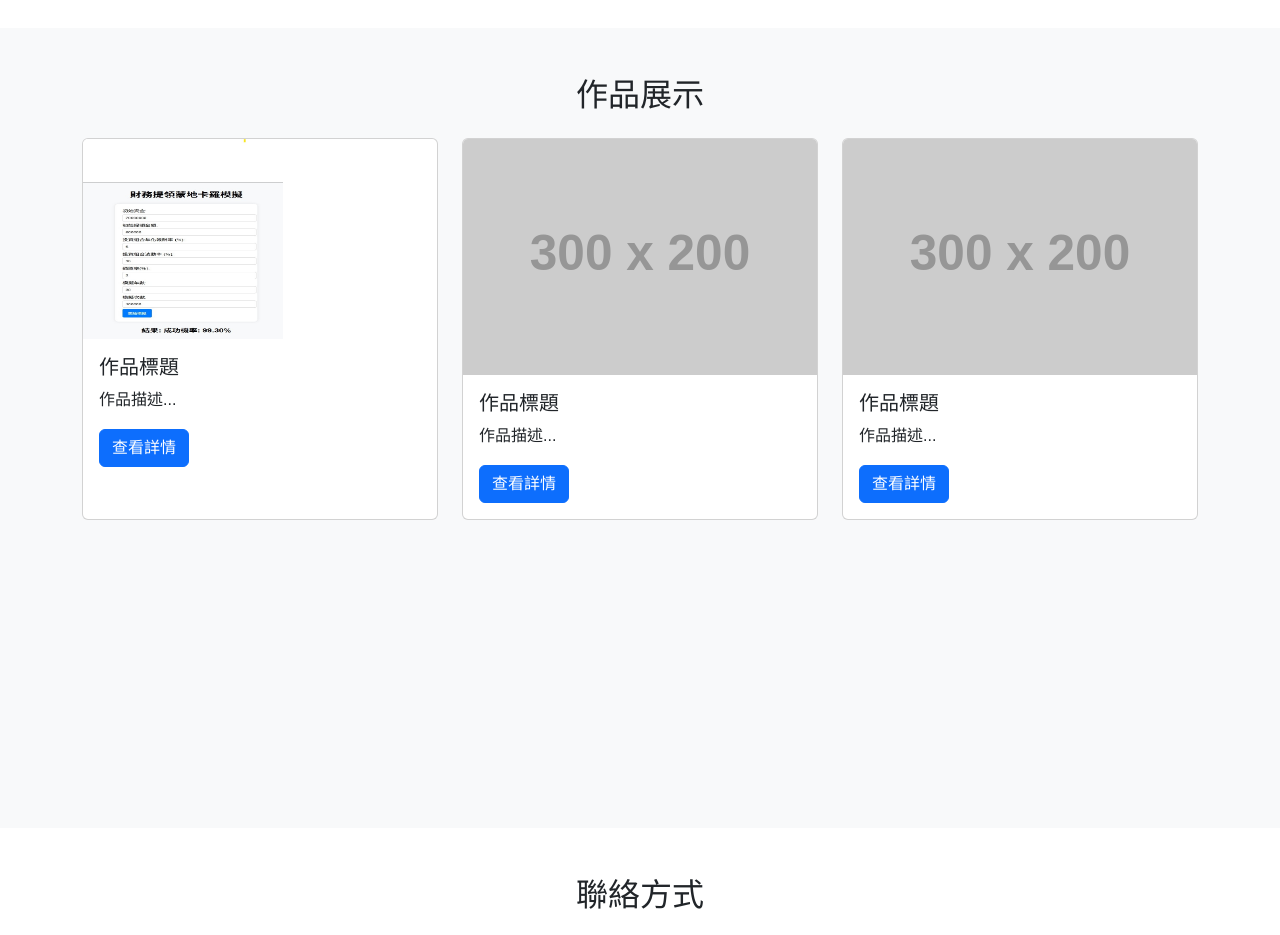
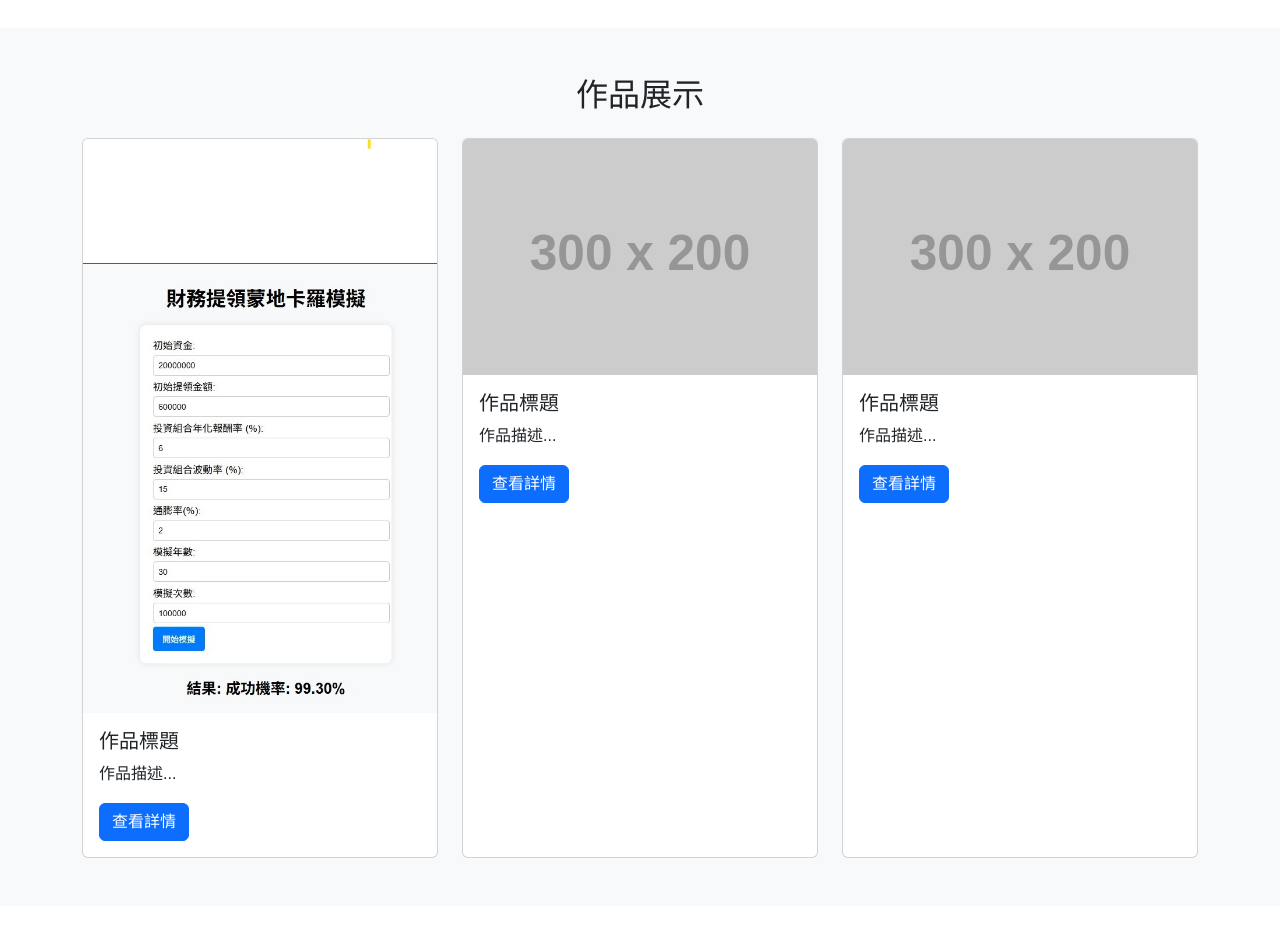
Before and after one commit to 2GaryHung2/2garyhung2.github.io, a plain HTML site: page index.html in a window 1280 px wide. Shown: the part 820-1755 px from the top of the page. Drawn offline with nearby package versions, Linux system fonts and the light colour scheme; placeholder pictures from the web are drawn by us.

Commit message:
Update index.html

```diff
--- a/index.html
+++ b/index.html
@@ -58,7 +58,7 @@
       <div class="row g-4">
         <div class="col-md-4">
           <div class="card h-100">
-            <img src="images/蒙地卡羅.jpg" alt="作品1" class="card-img-top" style="max-width: 200px; width: 200px; height: 200px">
+            <img src="images/蒙地卡羅.jpg" alt="作品1" class="card-img-top img-fluid">
             <div class="card-body">
               <h3 class="card-title h5">作品標題</h3>
               <p class="card-text">作品描述...</p>
```
